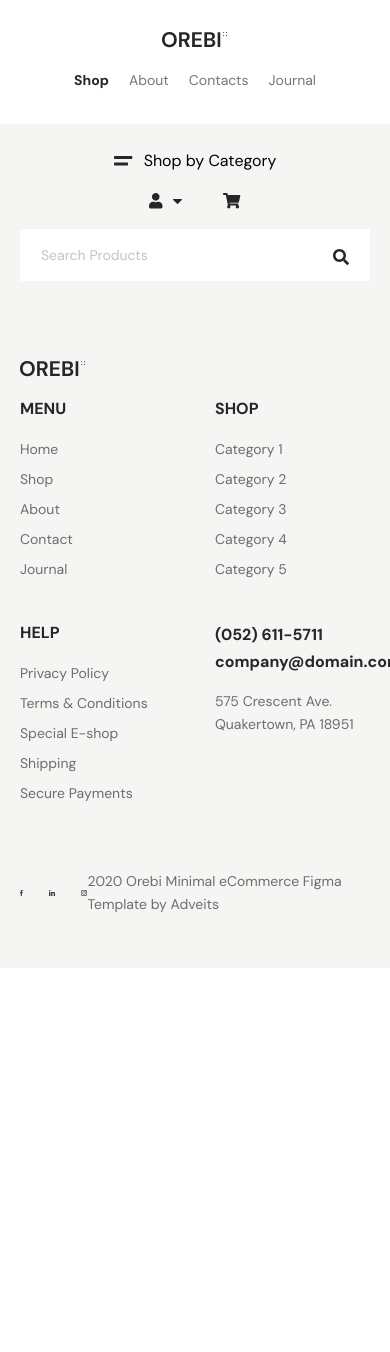
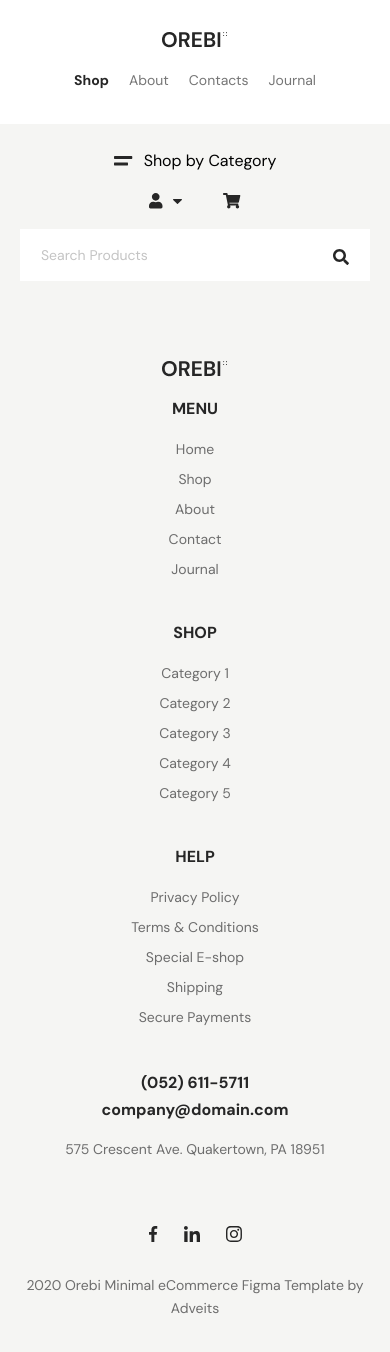
Before and after one commit to Adnan-Sarkar/e-commerce, a React (Vite) app: page / in a window 390 px wide. Shown: the top 1352 px of the page. Before the commit the page ends 968 px from the top, so only its background shows below. Built offline with nearby package versions, Linux system fonts and the light colour scheme.

Commit message:
Responsive: complete Footer component

```diff
--- a/src/components/Footer/Footer.jsx
+++ b/src/components/Footer/Footer.jsx
@@ -4,7 +4,7 @@ const Footer = () => {
       <footer className="font-dm-sans bg-grayLight pt-[55px] pb-[52px]">
         <div className="container">
           <div className="flex flex-col-reverse gap-y-5 2xl:flex-row 2xl:gap-x-[275px] justify-center">
-            <div className="md:flex md:items-start  md:flex-row md:justify-between 2xl:gap-x-[143px] grid grid-cols-2 gap-10">
+            <div className="md:flex md:items-start  md:flex-row md:justify-between 2xl:gap-x-[143px] grid sm:grid-cols-2 grid-cols-1 gap-10 text-center sm:text-left">
               <div>
                 <h4 className="text-primary text-[16px] font-bold leading-[23px] mb-[17px]">
                   MENU
@@ -168,7 +168,7 @@ const Footer = () => {
               </div>
             </div>
 
-            <div>
+            <div className="self-center sm:self-start">
               <a href="#">
                 <picture>
                   <img src="./logo.png" alt="OREBI" />
@@ -177,7 +177,7 @@ const Footer = () => {
             </div>
           </div>
 
-          <div className="flex items-center justify-between mt-[65px]">
+          <div className="flex flex-col sm:flex-row items-center justify-between mt-[65px] gap-y-8 sm:gap-y-0">
             <div>
               <ul className="flex items-center gap-x-[26px]">
                 <li>
@@ -207,7 +207,7 @@ const Footer = () => {
             </div>
 
             <div>
-              <p className="text-sm leading-[23px] text-secondaryLight">
+              <p className="text-sm leading-[23px] text-secondaryLight text-center sm:text-left">
                 2020 Orebi Minimal eCommerce Figma Template by Adveits
               </p>
             </div>
```
